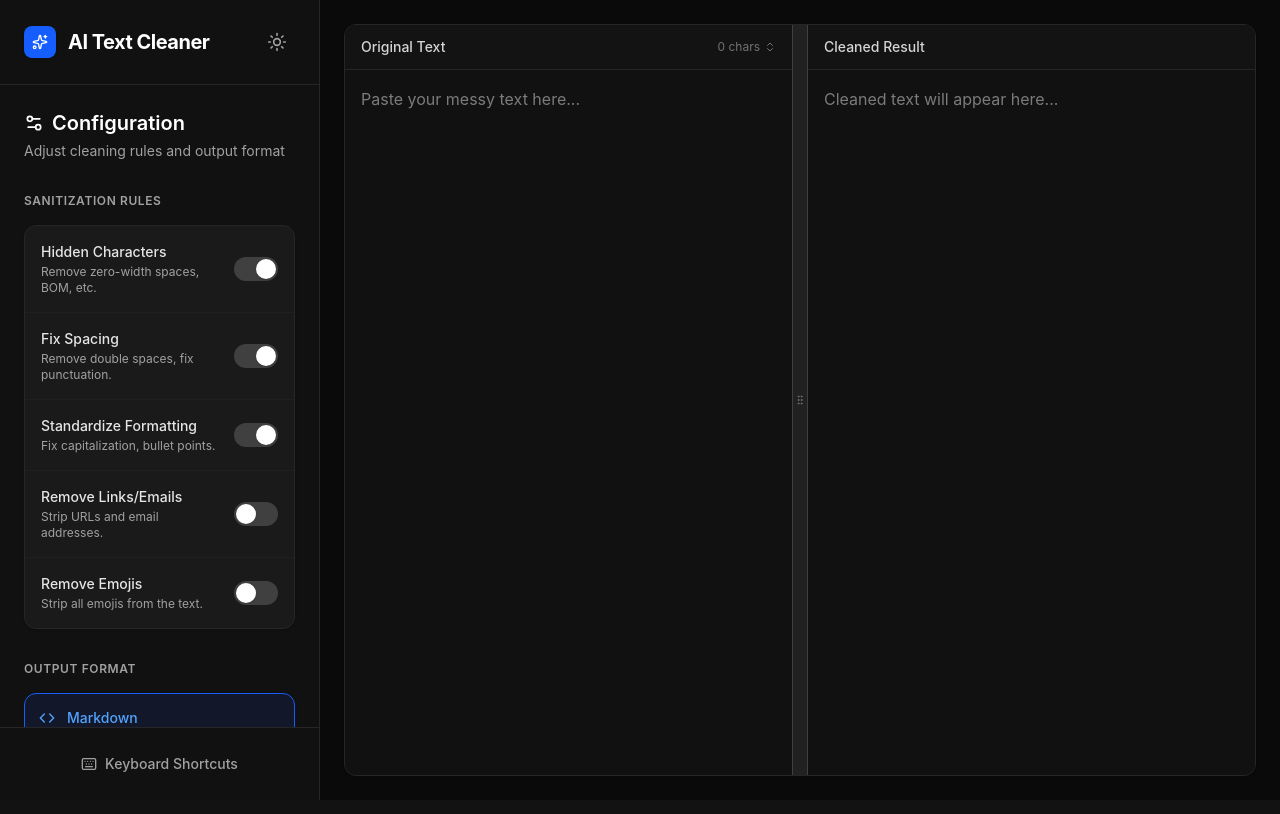
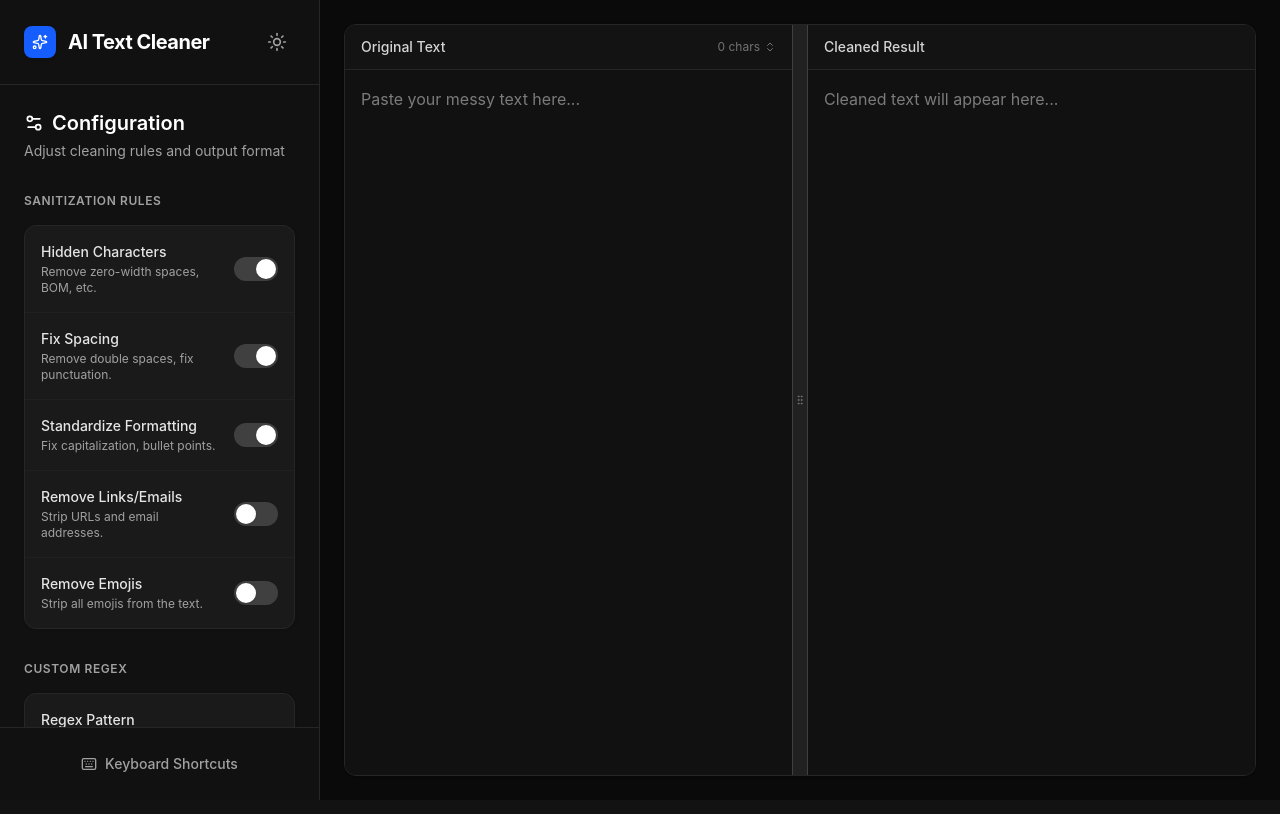
Before and after one commit to everurstruly/clean-copied-text, a Next.js app: page / in a window 1280 px wide. Shown: the top 814 px of the page. Built offline with nearby package versions, Linux system fonts and the light colour scheme.

Commit message:
feat: Add custom regex cleaning option
Introduces a new option to the AI Text Cleaner to allow users to specify and apply a custom regular expression for text sanitization. This enhances the tool's flexibility by enabling users to remove specific patterns not covered by default cleaning rules.

```diff
--- a/app/page.tsx
+++ b/app/page.tsx
@@ -60,6 +60,7 @@ export default function Page() {
     fixFormatting: true,
     removeLinks: false,
     removeEmojis: false,
+    customRegex: '',
     format: 'markdown' as 'markdown' | 'html' | 'plain',
   });
 
@@ -180,6 +181,9 @@ export default function Page() {
     }
     if (options.removeEmojis !== lastCleanedOptions.removeEmojis) {
       changes.push(`Remove Emojis ${options.removeEmojis ? 'enabled' : 'disabled'}`);
+    }
+    if (options.customRegex !== lastCleanedOptions.customRegex) {
+      changes.push(`Custom Regex changed`);
     }
     return changes;
   };
@@ -303,6 +307,21 @@ export default function Page() {
               <div className="absolute left-0.5 top-0.5 h-5 w-5 rounded-full bg-white shadow transform transition-transform duration-200 ease-in-out peer-checked:translate-x-5"></div>
             </div>
           </label>
+        </div>
+      </div>
+
+      <div className="space-y-4">
+        <h3 className="text-xs font-semibold text-neutral-500 dark:text-neutral-400 uppercase tracking-wider">Custom Regex</h3>
+        <div className="bg-white dark:bg-[#1a1a1a] border border-neutral-200 dark:border-neutral-800 rounded-xl overflow-hidden shadow-sm p-4">
+          <p className="text-sm font-medium text-neutral-900 dark:text-neutral-200 mb-2">Regex Pattern</p>
+          <input
+            type="text"
+            placeholder="e.g. \d+ to remove numbers"
+            value={options.customRegex}
+            onChange={(e) => setOptions({ ...options, customRegex: e.target.value })}
+            className="w-full px-3 py-2 bg-neutral-50 dark:bg-neutral-900 border border-neutral-200 dark:border-neutral-700 rounded-lg text-sm text-neutral-900 dark:text-neutral-200 focus:outline-none focus:ring-2 focus:ring-blue-500/20 focus:border-blue-500 transition-all font-mono"
+          />
+          <p className="text-xs text-neutral-500 dark:text-neutral-400 mt-2">Matches will be removed from the text.</p>
         </div>
       </div>
 
@@ -521,6 +540,7 @@ export default function Page() {
                               {options.fixFormatting && <span className="inline-flex items-center px-2 py-1 rounded-md bg-neutral-100 dark:bg-neutral-800 text-[10px] sm:text-xs font-medium text-neutral-700 dark:text-neutral-300 border border-neutral-200 dark:border-neutral-700">Fix Formatting</span>}
                               {options.removeLinks && <span className="inline-flex items-center px-2 py-1 rounded-md bg-neutral-100 dark:bg-neutral-800 text-[10px] sm:text-xs font-medium text-neutral-700 dark:text-neutral-300 border border-neutral-200 dark:border-neutral-700">Remove Links</span>}
                               {options.removeEmojis && <span className="inline-flex items-center px-2 py-1 rounded-md bg-neutral-100 dark:bg-neutral-800 text-[10px] sm:text-xs font-medium text-neutral-700 dark:text-neutral-300 border border-neutral-200 dark:border-neutral-700">Remove Emojis</span>}
+                              {options.customRegex && <span className="inline-flex items-center px-2 py-1 rounded-md bg-neutral-100 dark:bg-neutral-800 text-[10px] sm:text-xs font-medium text-neutral-700 dark:text-neutral-300 border border-neutral-200 dark:border-neutral-700">Custom Regex</span>}
                             </>
                           ) : (
                             pendingChanges.map((change, i) => (
--- a/lib/cleaner.ts
+++ b/lib/cleaner.ts
@@ -8,6 +8,7 @@ export async function cleanText(
     fixFormatting: boolean;
     removeLinks: boolean;
     removeEmojis: boolean;
+    customRegex?: string;
     format: 'markdown' | 'html' | 'plain';
   }
 ): Promise<string> {
@@ -15,6 +16,16 @@ export async function cleanText(
   await new Promise(resolve => setTimeout(resolve, 400));
 
   let result = text;
+
+  if (options.customRegex && options.customRegex.trim() !== '') {
+    try {
+      const regex = new RegExp(options.customRegex, 'g');
+      result = result.replace(regex, '');
+    } catch (e) {
+      console.error("Invalid custom regex:", e);
+      // Ignore invalid regex and continue
+    }
+  }
 
   if (options.removeHiddenChars) {
     // Remove zero-width spaces, BOM, and other non-printable characters
```
